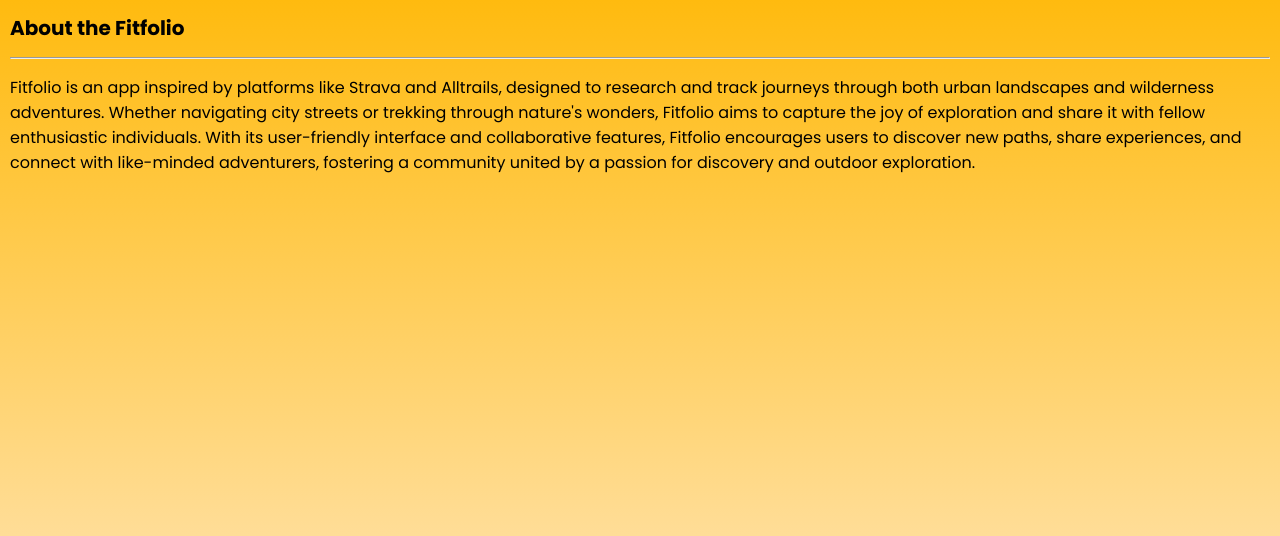
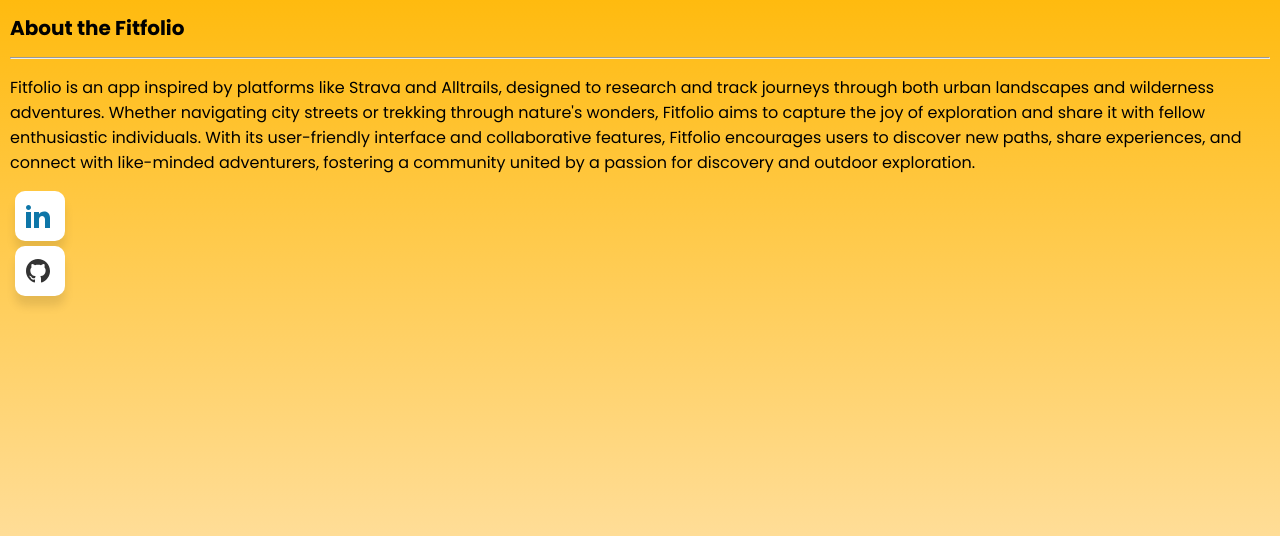
Before and after one commit to daisy119/Fitfolio, a Django app: template main_app/templates/about.html in a window 1280 px wide. Shown: the part 59-595 px from the top of the page. Run offline with Django 3.2, Linux system fonts and the light colour scheme; the template is opened without the code that fills it, so the values that code supplies are empty.

Commit message:
add content in about page

```diff
--- /dev/null
+++ b/main_app/static/css/about.css
@@ -0,0 +1,54 @@
+.social-links,.flex-center {
+  display: flex;
+  justify-content: center;
+  align-items: center;
+}
+
+.social-btn {
+  cursor: pointer;
+  height: 50px;
+  width: 50px;
+  font-family: 'Titillium Web', sans-serif;
+  color: #333;
+  border-radius: 10px;
+  box-shadow: 0px 10px 10px rgba(0,0,0,0.1);
+  background: white;
+  margin: 5px;
+  transition: 0.3s;
+  justify-content: center;
+}
+
+.social-btn svg {
+  height: 24px;
+  width: 24px;
+}
+
+.social-btn span {
+  width: 0px;
+  overflow: hidden;
+  transition: 0.3s;
+  text-align: center;
+  margin-left: 5px;
+}
+
+.social-btn:hover {
+  width: 150px;
+  border-radius: 5px;
+}
+
+.social-btn:hover span {
+  padding: 2px;
+  width: 80px;
+}
+
+#twitter svg {
+  fill: #1da1f2;
+}
+
+#linkedin svg {
+  fill: #0e76a8;
+}
+
+#github {
+  fill: #333;
+}
--- a/main_app/templates/about.html
+++ b/main_app/templates/about.html
@@ -1,4 +1,9 @@
 {% extends 'base.html' %}
+{% load static %}
+
+{% block head %}
+<link rel="stylesheet" type="text/css" href="{% static 'css/about.css' %}"/>
+{% endblock %}
 
 {% block content %}
 
@@ -8,4 +13,17 @@
 Fitfolio is an app inspired by platforms like Strava and Alltrails, designed to research and track journeys through both urban landscapes and wilderness adventures. Whether navigating city streets or trekking through nature's wonders, Fitfolio aims to capture the joy of exploration and share it with fellow enthusiastic individuals. With its user-friendly interface and collaborative features, Fitfolio encourages users to discover new paths, share experiences, and connect with like-minded adventurers, fostering a community united by a passion for discovery and outdoor exploration.
 </p>
 
+<a href="https://www.linkedin.com/in/jiawang215/">
+  <div id="linkedin" class="social-btn flex-center">
+    <svg viewBox="0 0 24 24" height="24" width="24" xmlns="http://www.w3.org/2000/svg"><path d="M4.98 3.5c0 1.381-1.11 2.5-2.48 2.5s-2.48-1.119-2.48-2.5c0-1.38 1.11-2.5 2.48-2.5s2.48 1.12 2.48 2.5zm.02 4.5h-5v16h5v-16zm7.982 0h-4.968v16h4.969v-8.399c0-4.67 6.029-5.052 6.029 0v8.399h4.988v-10.131c0-7.88-8.922-7.593-11.018-3.714v-2.155z"></path></svg><span>in/jiawang215/</span>
+  </div>
+</a>
+
+  <a href="https://github.com/daisy119">
+  <div id="github" class="social-btn flex-center">
+    <svg viewBox="0 0 24 24" height="24" width="24" xmlns="http://www.w3.org/2000/svg"><path d="M12 0c-6.626 0-12 5.373-12 12 0 5.302 3.438 9.8 8.207 11.387.599.111.793-.261.793-.577v-2.234c-3.338.726-4.033-1.416-4.033-1.416-.546-1.387-1.333-1.756-1.333-1.756-1.089-.745.083-.729.083-.729 1.205.084 1.839 1.237 1.839 1.237 1.07 1.834 2.807 1.304 3.492.997.107-.775.418-1.305.762-1.604-2.665-.305-5.467-1.334-5.467-5.931 0-1.311.469-2.381 1.236-3.221-.124-.303-.535-1.524.117-3.176 0 0 1.008-.322 3.301 1.23.957-.266 1.983-.399 3.003-.404 1.02.005 2.047.138 3.006.404 2.291-1.552 3.297-1.23 3.297-1.23.653 1.653.242 2.874.118 3.176.77.84 1.235 1.911 1.235 3.221 0 4.609-2.807 5.624-5.479 5.921.43.372.823 1.102.823 2.222v3.293c0 .319.192.694.801.576 4.765-1.589 8.199-6.086 8.199-11.386 0-6.627-5.373-12-12-12z"></path></svg><span>daisy119</span>
+    </div>
+  </div>
+  </a>
+
 {% endblock %}
```
Also changed, not shown: main_app/static/css/home.css (+41 -3 lines), main_app/templates/home.html (+4 -8 lines), README.md.
